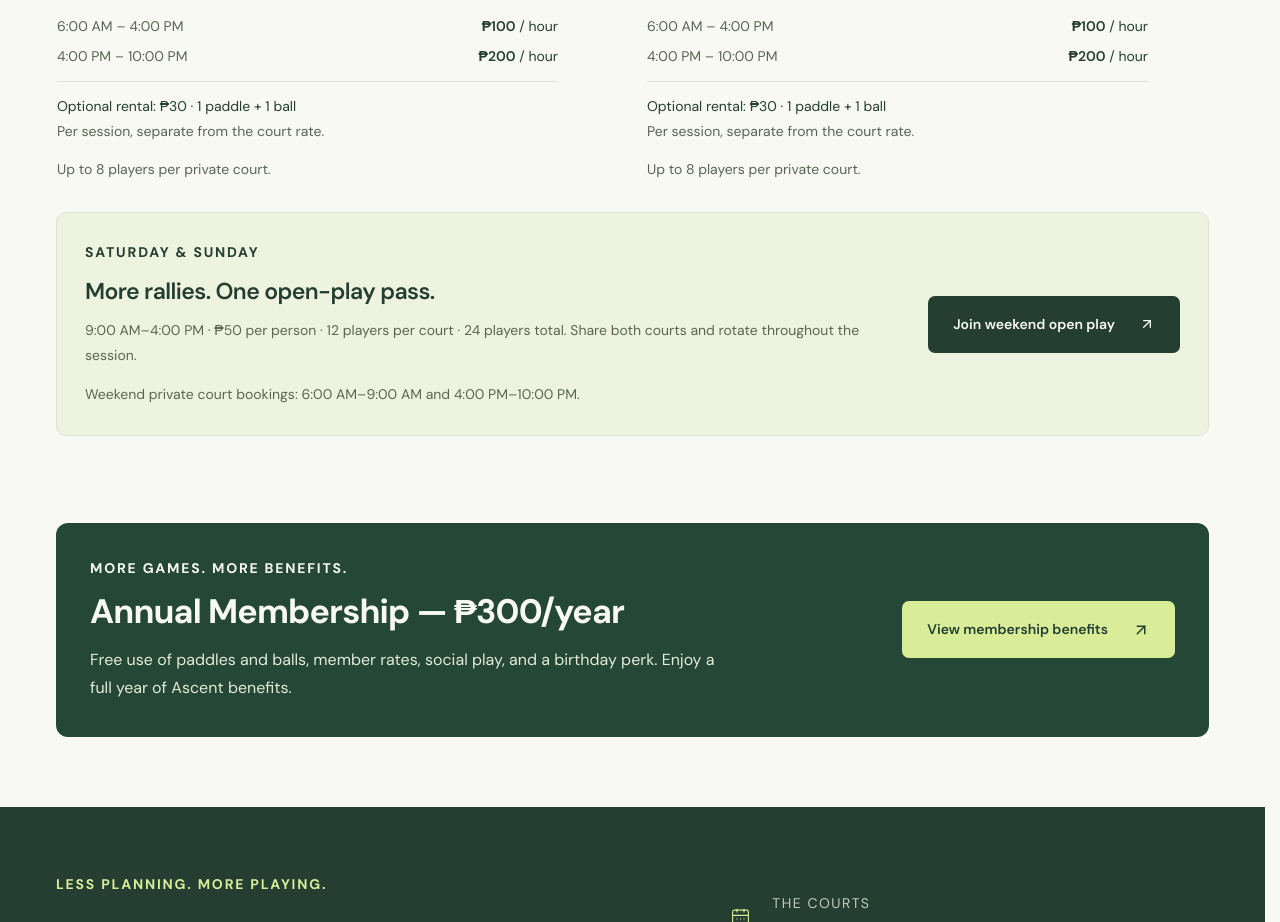
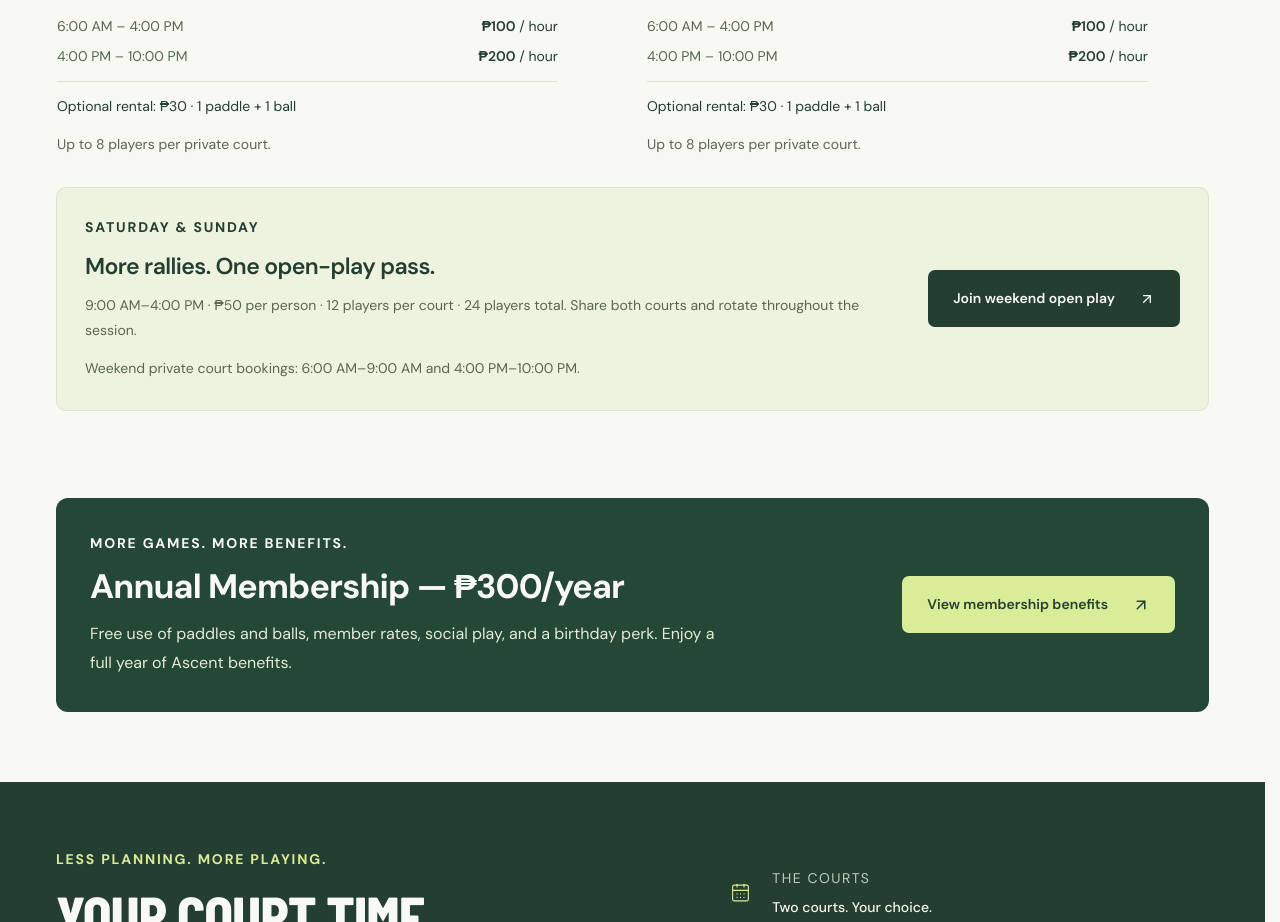
Before and after one commit to JohndoeDelaCruz/AscentPickleball, a Next.js app: page / in a window 1280 px wide. Shown: the part 1494-2416 px from the top of the page. Built offline with nearby package versions, Linux system fonts and the light colour scheme; no server answers; the database is empty; a web font is replaced by a local one.

Commit message:
chore: remove rental helper sentence from court cards

```diff
--- a/src/app/page.tsx
+++ b/src/app/page.tsx
@@ -176,8 +176,6 @@ export default async function Home() {
                   <p className="court-rental">
                     Optional rental: {money(venue.equipment_rental_price)} ·{" "}
                     {equipmentPackageLabel(venue.equipment_ball_count)}
-                    <br />
-                    <span>Per session, separate from the court rate.</span>
                   </p>
                   <p className="small-print">
                     Up to {venue.private_court_capacity} players per private
```
